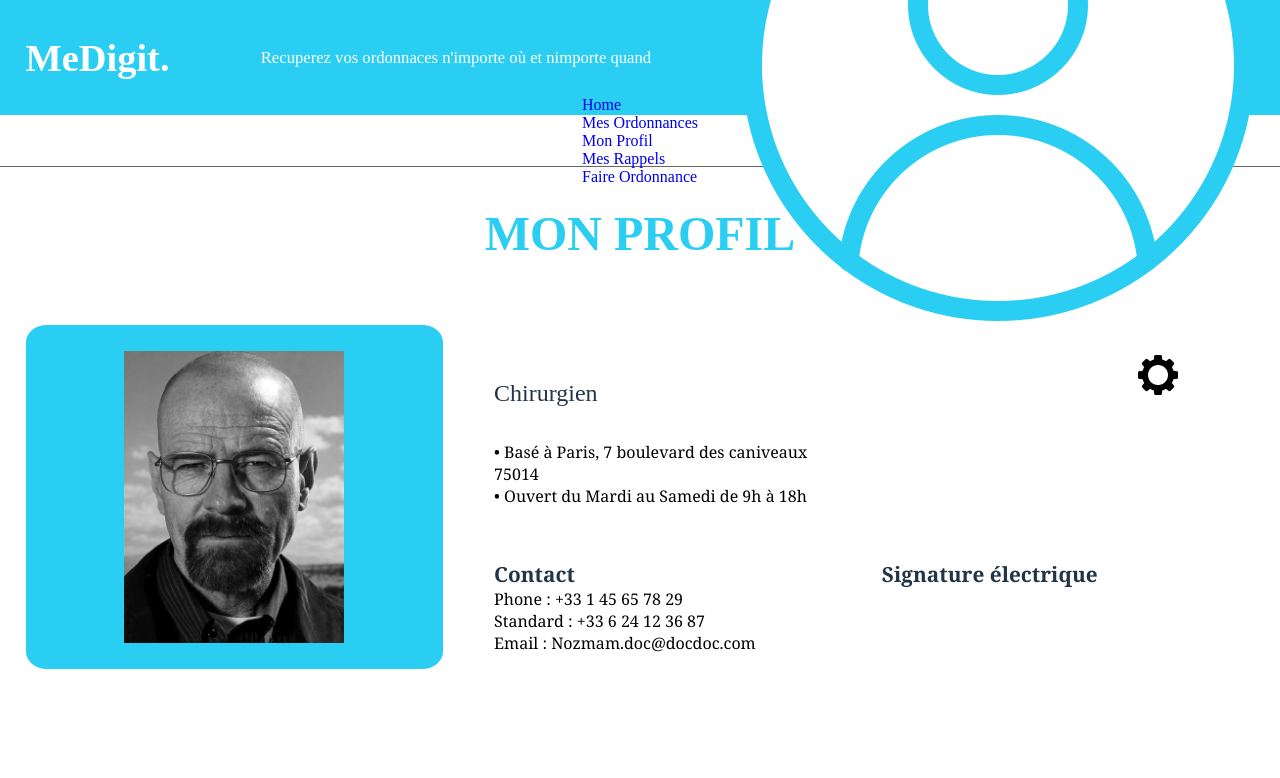
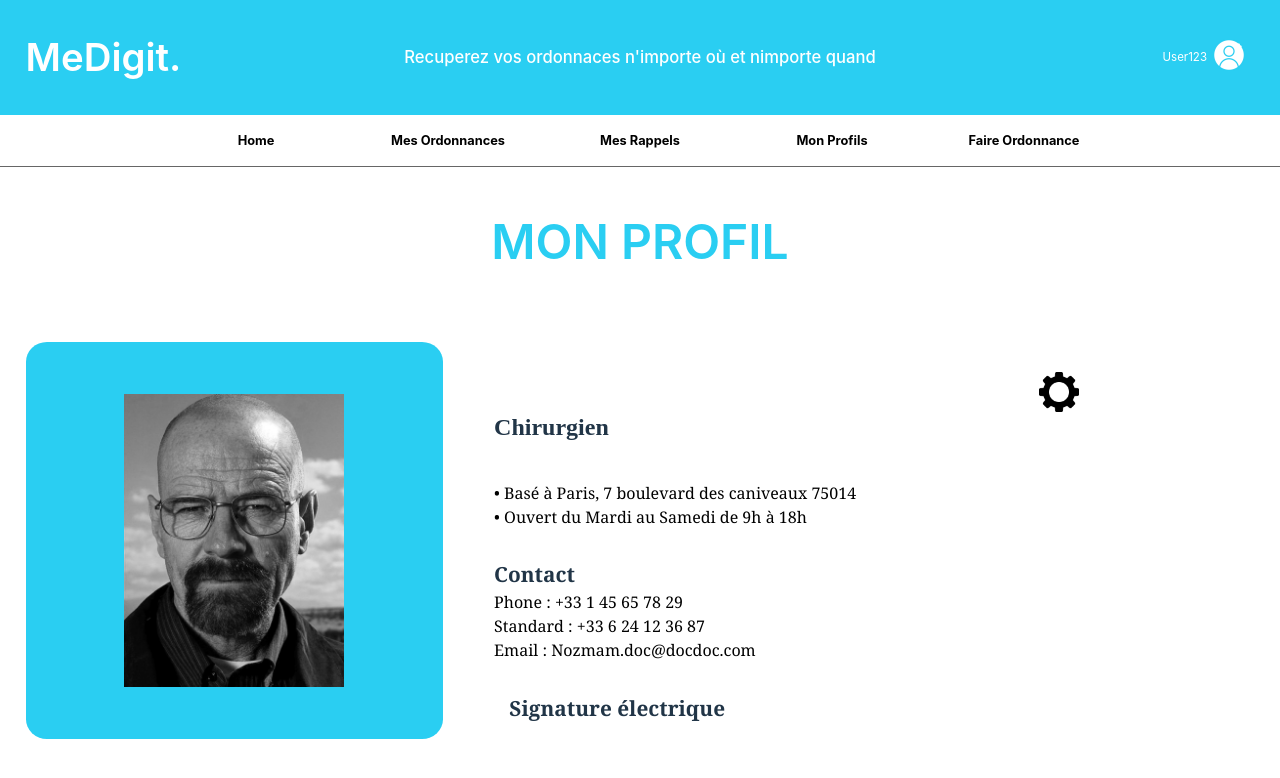
Before and after one commit to Romainvilleneuve78/medigit, a React (Vite) app: page /page4 in a window 1280 px wide. Shown: the top 778 px of the page. Built offline with nearby package versions, Linux system fonts and the light colour scheme.

Commit message:
Merge Bast

```diff
--- a/src/App.css
+++ b/src/App.css
@@ -30,8 +30,18 @@
 
   background: #2ACEF2;
 }
-  to {
-    transform: rotate(360deg);
+
+.navbar a{width: 8%;}
+.navbar .user {width: 2.5vw;}
+.navbar a:hover {font-weight: 600;}
+.navbar .nav-links ul{display: flex; align-items: center;}
+
+.navbar .nav-links ul li{
+  margin-left: 0.5vw;
+  font-weight: 400;
+  transition: font-weight 1s;
+  font-size: 0.9vw;
+  color: #FFFFFF;
 }
 
 /* ---------------------------------------------------------- menu ----------------------------------------------------*/
@@ -44,12 +54,17 @@
 
   border-bottom: 1px solid rgba(0, 0, 0, 0.6);
 }
+.menu .links ul{display: flex; align-items: center;}
+.menu .links ul li{
+  display: flex;
+  justify-content: center;
+  align-items: center;
+
+  width: 15vw;
+  height: 4vw;
+  color: #000;
+
+  font-weight: 700;
+  transition: font-weight 1s;
+  font-size: 1vw;
 }
-
-.card {
-  padding: 2em;
-}
-
-.read-the-docs {
-  color: #888;
-}
--- a/src/App.jsx
+++ b/src/App.jsx
@@ -41,8 +41,8 @@ function App() {
             <ul>
               <li><Link to="/page1">Home</Link></li>
               <li><Link to="/page2">Mes Ordonnances</Link></li>
-              <li><Link to="/page3">Mon Profil</Link></li>
-              <li><Link to="/page4">Mes Rappels</Link></li>
+              <li><Link to="/page3">Mes Rappels</Link></li>
+              <li><Link to="/page4">Mon Profils</Link></li>
               <li><Link to="/AddOrdo">Faire Ordonnance</Link></li>
             </ul>
         </div>
--- a/src/Pages/Profil/Profil.css
+++ b/src/Pages/Profil/Profil.css
@@ -5,13 +5,13 @@
     margin-top: 3%;
 }
 
-.container {
+.contProfil {
     margin-top: 3%;
     display: flex;
     /* Utilisation de flexbox pour diviser en deux parties */
 }
 
-.container2 {
+.contProfil2 {
     display: flex;
     /* Utilisation de flexbox pour diviser en deux parties */
 }
@@ -41,7 +41,7 @@
 }
 
 .leftbis {
-    flex: 0.675;
+    /* flex: 0.675; */
     /* Partie de gauche occupant 50% de l'espace */
 
     padding-right: 2%;
@@ -78,7 +78,7 @@
 }
 
 .travail {
-    font-weight: 400;
+    /* font-weight: 400; */
     font-size: 150%;
     font-family: 'Times New Roman', Times, serif;
     margin-bottom: 10%;
--- a/src/Pages/Profil/Profil.jsx
+++ b/src/Pages/Profil/Profil.jsx
@@ -8,12 +8,12 @@ function Page4() {
     return (
         <div>
             <h1 class="titre">MON PROFIL </h1>
-            <div class="container">
+            <div class="contProfil">
                 <div class="left">
                     < img src="../../images/ledoc.jpeg" ></img>
                 </div>
                 <div class="right">
-                    <div class="container2">
+                    <div class="contProfil2">
                         <div class="leftbis">
                             <h2 class="name">DR.NOZMAN</h2>
                             <h3 class="travail">Chirurgien</h3>
--- a/src/index.css
+++ b/src/index.css
@@ -1,4 +1,4 @@
-/* :root {
+:root {
   font-family: Inter, system-ui, Avenir, Helvetica, Arial, sans-serif;
   line-height: 1.5;
   font-weight: 400;
@@ -44,7 +44,7 @@ button {
 }
 
 button:hover {
-  /* border-color: #646cff; */
+  border-color: #646cff;
 }
 
 button:focus,
```
Lines whose indentation alone changed are shown as unchanged.
